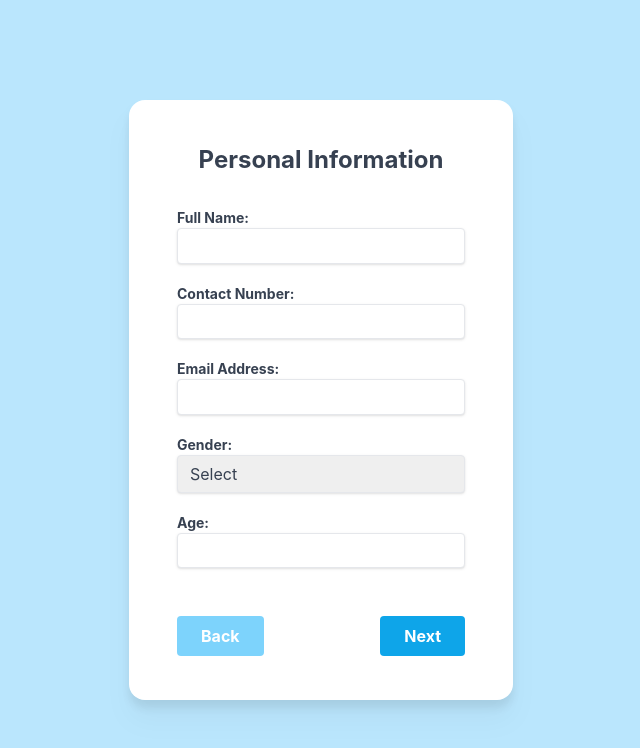
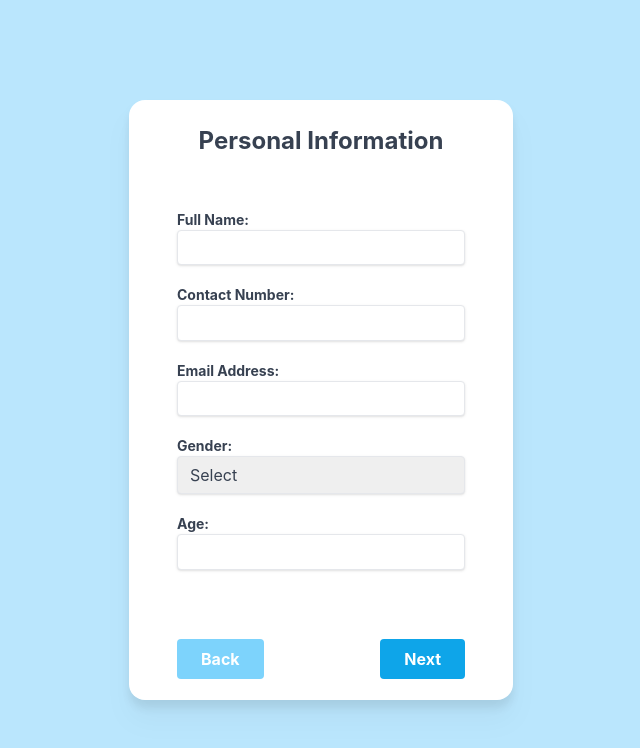
Before and after one commit to aldreichh/form-collab, a React (Create React App) app: page / in a window 1280 px wide. Shown: the top 748 px of the page, without its empty margins (319-959 px from the left). Built offline with nearby package versions, Linux system fonts and the light colour scheme.

Commit message:
made small changes

```diff
--- a/src/components/Personal.js
+++ b/src/components/Personal.js
@@ -38,8 +38,11 @@ function Personal () {
     return (
         <>
             <div className="w-96 h-3/4 flex flex-col justify-center items-center mx-auto bg-white rounded-2xl drop-shadow-xl">
-                <form className="flex flex-col items-left justify-center w-full h-full no-scrollbar overflow-y-auto" onSubmit={handleFormSubmit}>
-                    <text className="block text-gray-700 text-2xl font-bold mb-8 text-center">Personal Information</text>
+                <form className="flex flex-col items-left justify-center w-full no-scrollbar overflow-y-auto" onSubmit={handleFormSubmit}>
+                    <div className="h-1/4 flex flex-col items-left justify-center">
+                        <text className="block text-gray-700 text-2xl font-bold text-center">Personal Information</text>
+                    </div>
+                    <div className="h-screen flex flex-col justify-center">
                         <label className="w-3/4 mx-auto block text-gray-700 text-sm font-bold mb-5">
                             Full Name:
                             <input className="flex shadow appearance-none border rounded w-full py-2 px-3 text-gray-700 leading-tight focus:outline-none focus:shadow-outline" type="text" name="fullName" required/>
@@ -63,10 +66,13 @@ function Personal () {
                             Age:
                             <input className="flex shadow appearance-none border rounded w-full py-2 px-3 text-gray-700 leading-tight focus:outline-none focus:shadow-outline" type="number" name="age" required/>
                         </label>
+                    </div>
 
-                    <div className="w-3/4 mx-auto flex justify-between mt-7">
+                    <div className="h-1/4 flex flex-col justify-center">
+                        <div className="w-3/4 mx-auto flex justify-between">
                             <button className="bg-sky-300  text-white font-bold py-2 px-6 rounded" type="button" onClick={handleBackClick}>Back</button>
                             <button className="bg-sky-500 hover:bg-sky-700 text-white font-bold py-2 px-6 rounded" type="submit">Next</button>
+                        </div>
                     </div>
                 </form>
             </div>
```
Lines whose indentation alone changed are shown as unchanged.
